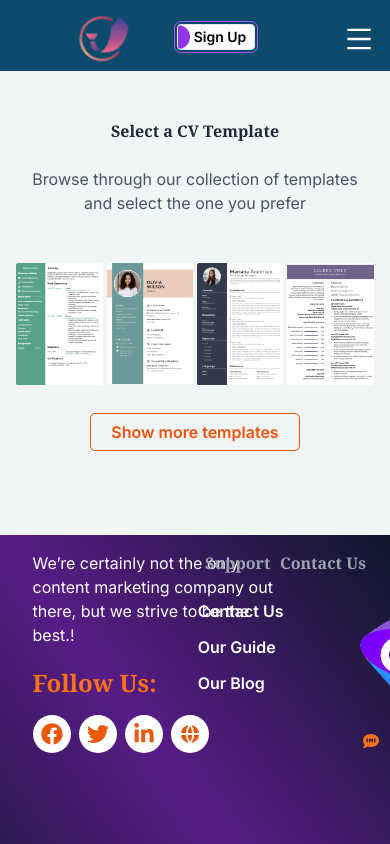
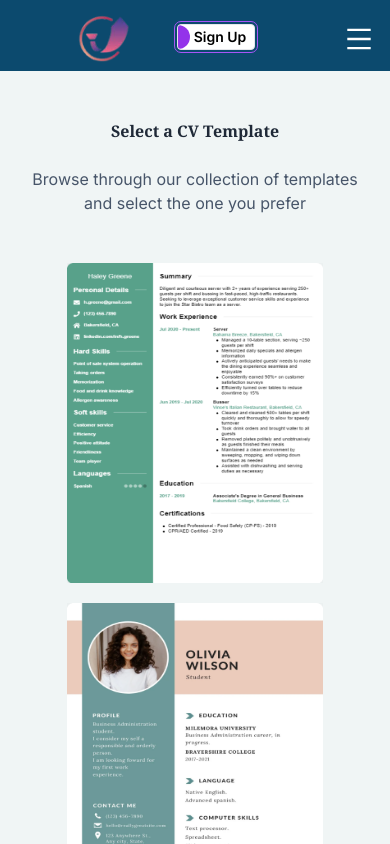
Before and after one commit to Nozibul/resume-builder-app, a Next.js app: page /cv in a window 390 px wide. Shown: the top 844 px of the page. Built offline with nearby package versions, Linux system fonts and the light colour scheme.

Commit message:
Responsive of Template section

```diff
--- a/src/components/lists/TemplatesList.jsx
+++ b/src/components/lists/TemplatesList.jsx
@@ -36,7 +36,7 @@ const TemplatesList = ({ activeComponent = 1, callBack = null }) => {
       <div>
         {!loading ? (
           data?.length ? (
-            <div className="grid grid-cols-4 gap-1">
+            <div className="grid xl:grid-cols-4 lg:grid-cols-4 md:grid-cols-3 sm:grid-cols-2 xs:grid-cols-1 gap-1 place-items-center">
               {data?.slice(0, moreItem)?.map((item) => {
                 return (
                   <div
@@ -45,12 +45,11 @@ const TemplatesList = ({ activeComponent = 1, callBack = null }) => {
                     onMouseEnter={() => setHovered(item.id)} // Track hover
                     onMouseLeave={() => setHovered(null)} // Reset hover
                   >
-                    <div className="img-block relative">
+                    <div className="img-block relative w-64 h-80 ">
                       <Image
                         src={item.imageItem}
                         alt="cv-image"
-                        height={440}
-                        width={310}
+                        fill
                         priority={true}
                       />
                       {hovered === item.id && ( // Show button when hovered
```
